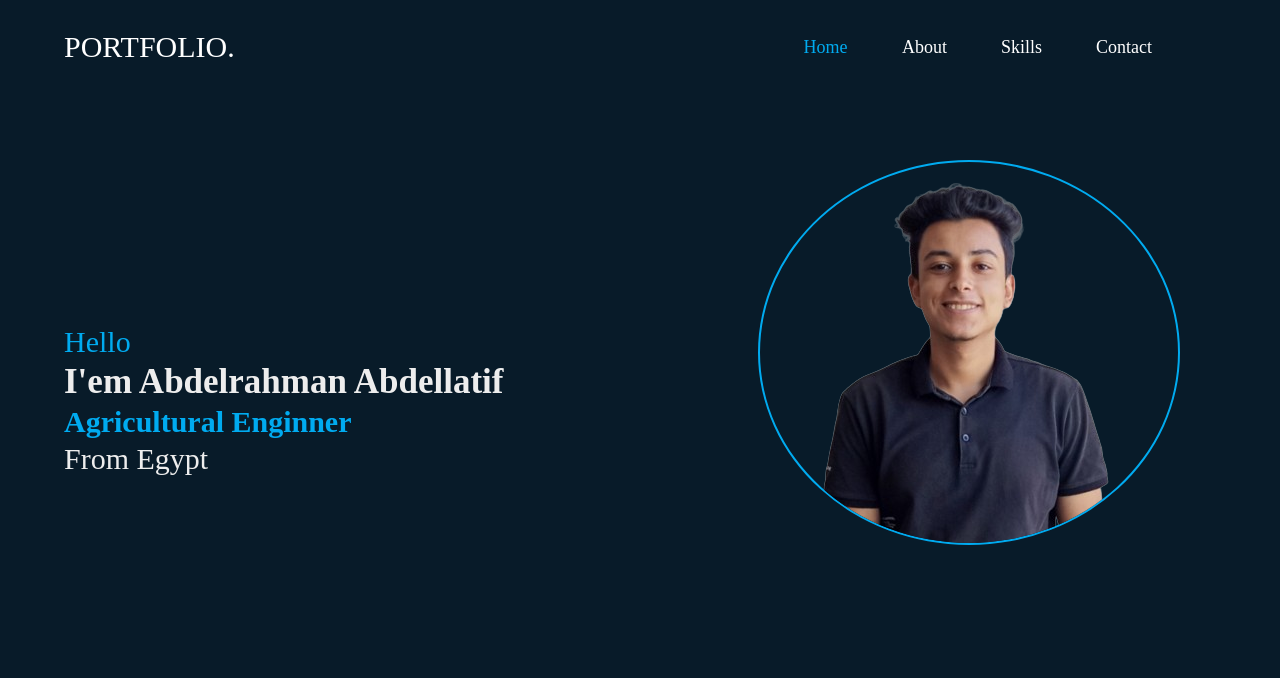
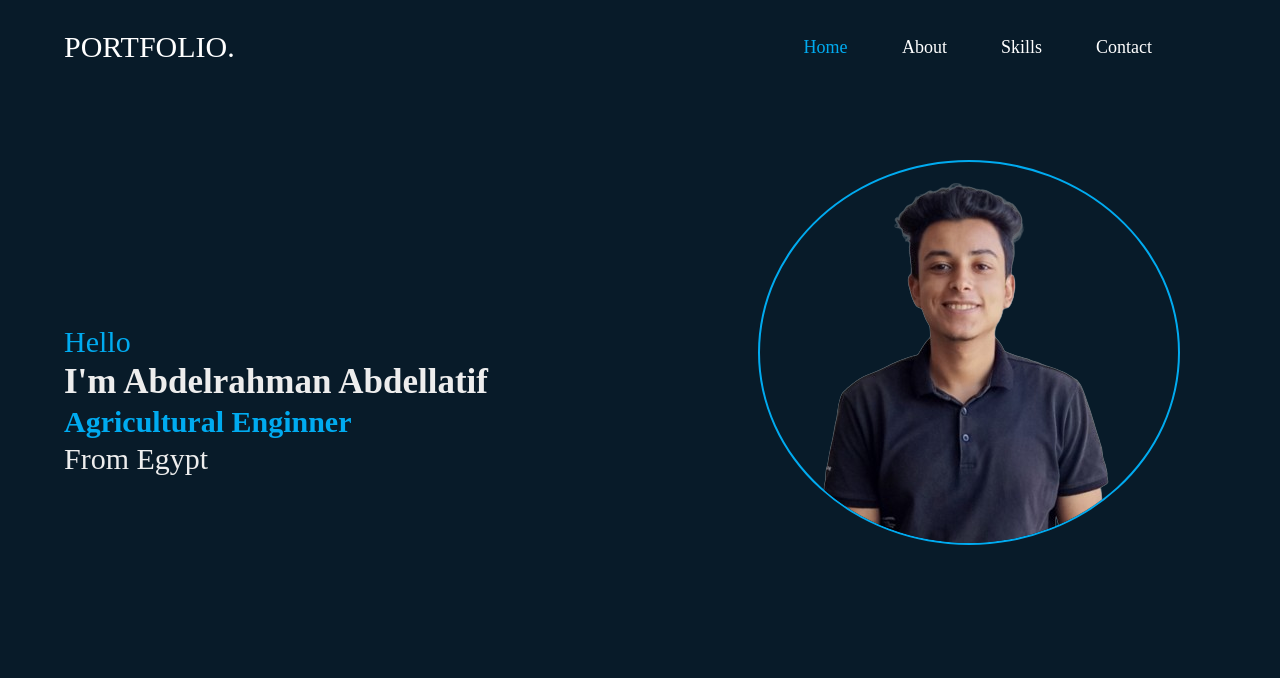
Before and after one commit to Abdelrahman2772/PORTFOLIO, a plain HTML site: page index.html in a window 1280 px wide. Shown: the top 678 px of the page. Drawn offline with nearby package versions, Linux system fonts and the light colour scheme.

Commit message:
Update index.html

```diff
--- a/index.html
+++ b/index.html
@@ -20,7 +20,7 @@
     <aside class="home">
     <div class="content">
         <p class="hello">Hello</p>
-        <h1>I'em Abdelrahman Abdellatif</h1>
+        <h1>I'm Abdelrahman Abdellatif</h1>
         <h2>Agricultural Enginner</h2>
         <p>From Egypt</p>
     </div>
```
